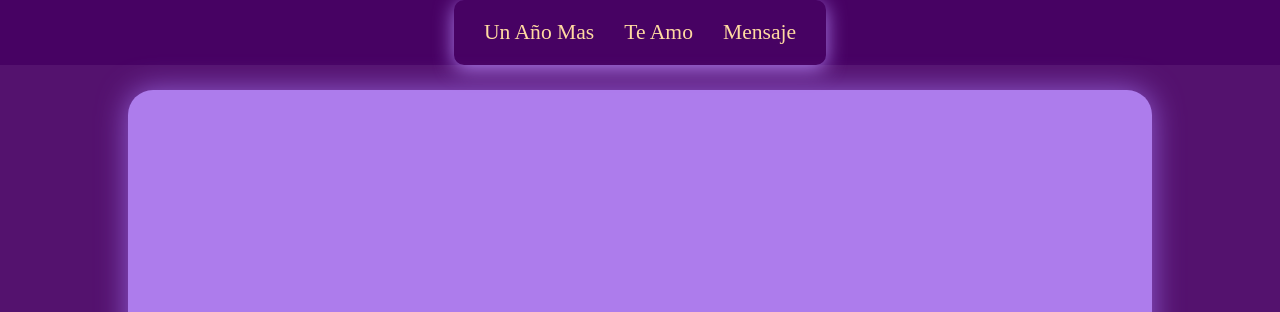
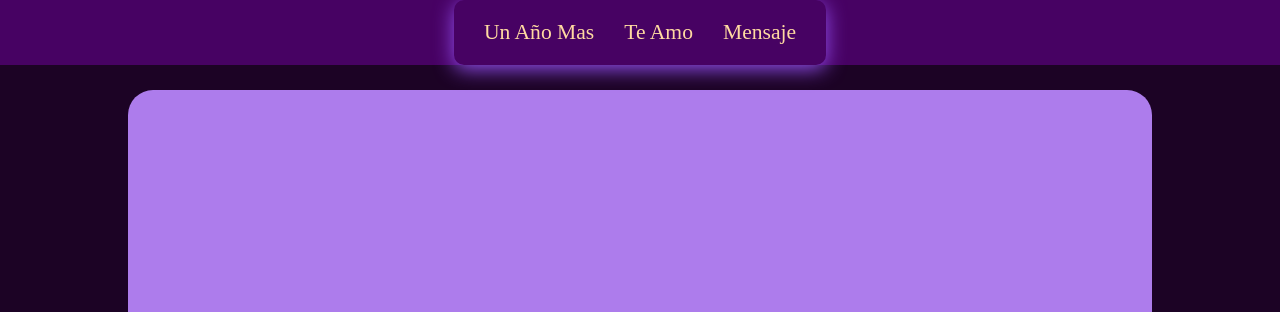
Before and after one commit to KeidemPineda/Madre, a plain HTML site: page index.html in a window 1280 px wide. Shown: the top 312 px of the page. Drawn offline with Linux system fonts and the light colour scheme.

Commit message:
update : index.html

```diff
--- a/styles.css
+++ b/styles.css
@@ -2,7 +2,7 @@ body {
   font-size: 18px;
   font-family: "Times New Roman";
   margin: 0;
-  background: rgb(84, 18, 110);
+  background: rgb(28, 3, 37);
   color: rgb(17, 17, 17);
 }
 #nav-bar {
@@ -18,7 +18,7 @@ body {
   top: 0;
   margin: auto;
   padding: 15px;
-  box-shadow: 0 4px 20px rgb(173, 124, 236);
+  box-shadow: 0 4px 20px rgb(149, 79, 241);
   border-radius: 10px;
 }
 #nav-bar li {
@@ -71,7 +71,6 @@ section {
   text-align: center;
   margin-bottom: 40px;
   box-sizing: border-box;
-  box-shadow: 0px 0px 30px rgb(146, 95, 212);
 }
 section img {
   width: 80%;
```
